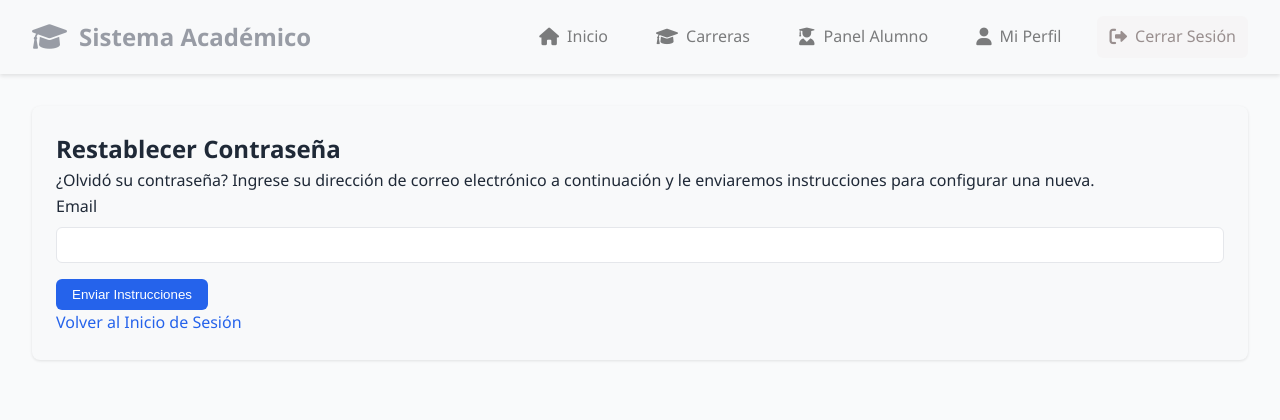
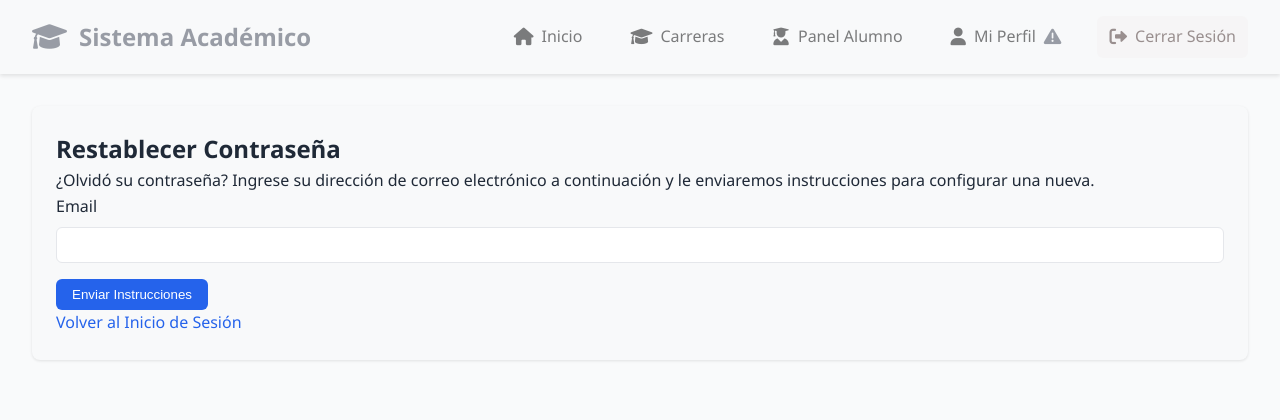
Before and after one commit to FMB-Player/academicoDjango, a Django app: template core/templates/core/auth/password_reset.html in a window 1280 px wide. Shown: the top 420 px of the page. Run offline with Django 5.2, Linux system fonts and the light colour scheme; the template is opened without the code that fills it, so the values that code supplies are empty; the visitor is signed in with stand-in values (Sample User, id 1); parts of the project's set-up code (start-up, migrations or seed data) failed here and were passed over.

Commit message:
Updated Base UI - Now users with default password will be notified about the need to set their own passwords

```diff
--- a/core/templates/core/base.html
+++ b/core/templates/core/base.html
@@ -49,8 +49,11 @@
                             <i class="fas fa-clipboard-check"></i> Panel Preceptor
                         </a>
                     {% endif %}
-                    <a href="{% url 'core:perfil' %}" class="nav-link">
+                    <a href="{% url 'core:perfil' %}" class="nav-link alert-on-hover">
                         <i class="fas fa-user"></i> Mi Perfil
+                        {% if user.is_authenticated and user.debe_cambiar_password %}
+                            <i class="fas fa-exclamation-triangle text-warning ms-1 primary-color alert-on-hover-target" title="Debes cambiar tu contraseña"></i>
+                        {% endif %}
                     </a>
                     <a href="{% url 'core:logout' %}" class="nav-link btn-logout">
                         <i class="fas fa-sign-out-alt"></i> Cerrar Sesión
```
